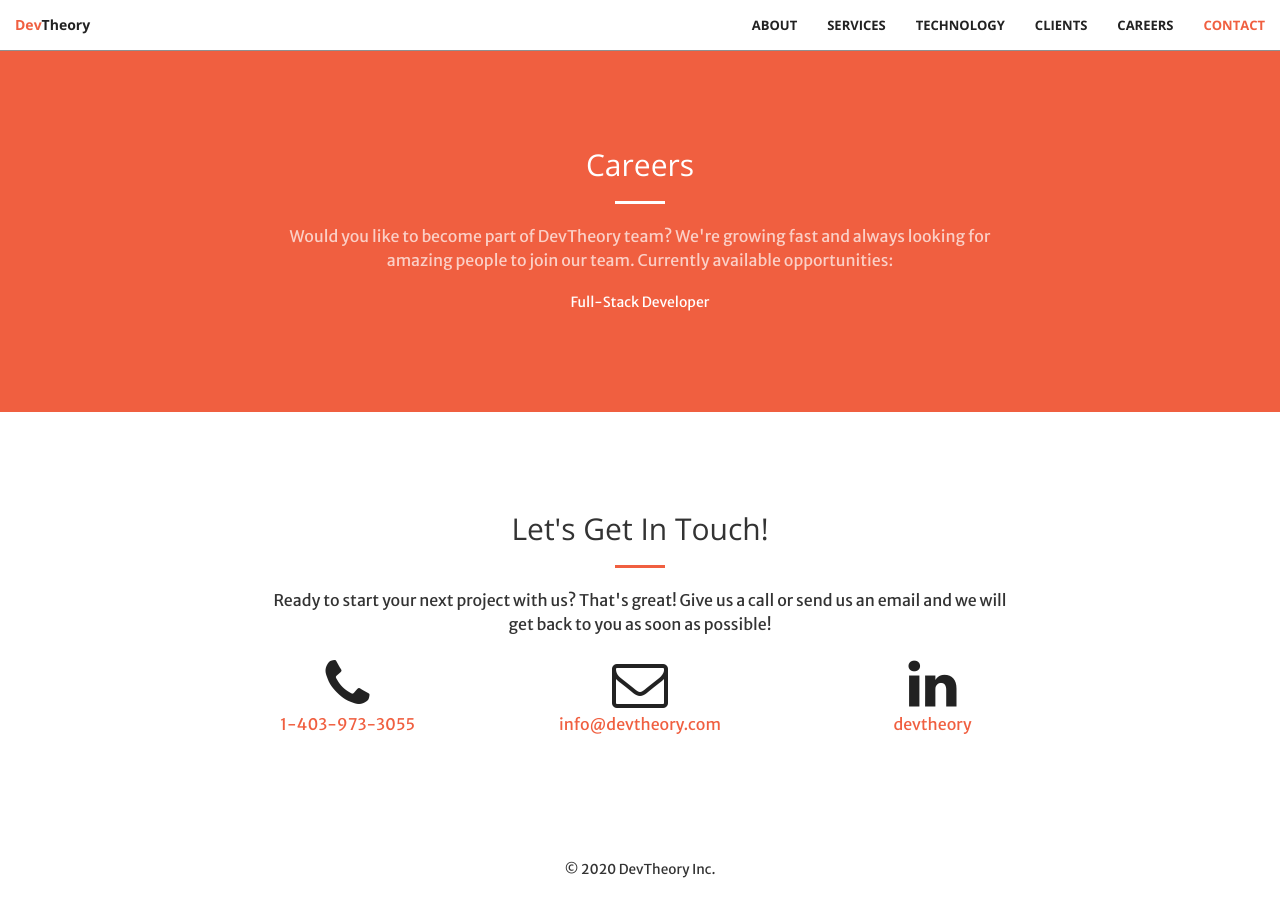
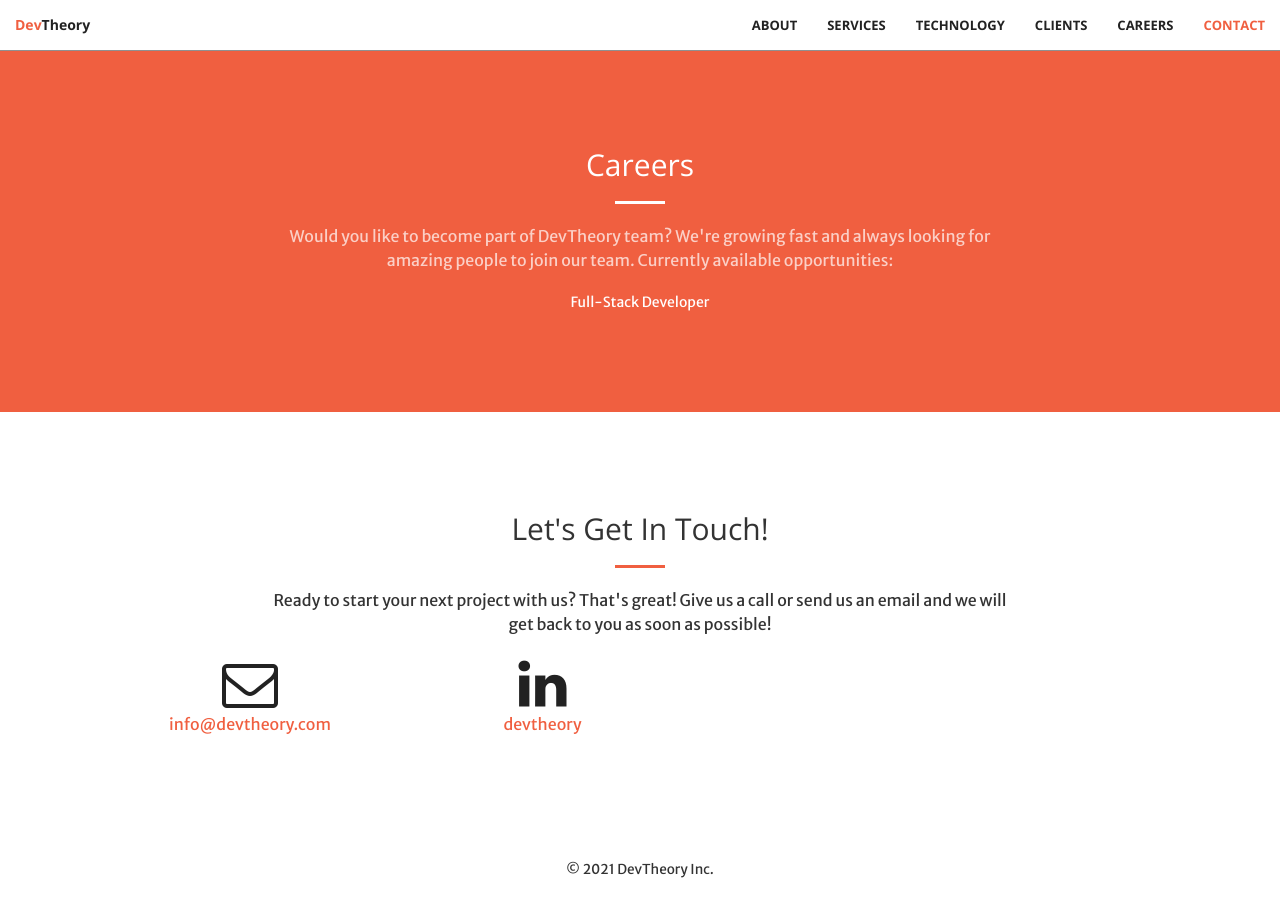
Before and after one commit to dev-theory/dev-theory.github.io, a Jekyll site: the page built from index.html, in a window 1280 px wide and 900 px high, scrolled down 2999 px. Built offline with Jekyll 4.4.1, drawn with Linux system fonts in a browser that asks for light colours.

Commit message:
Remove phone contact

```diff
--- a/_includes/contact.html
+++ b/_includes/contact.html
@@ -5,12 +5,6 @@
         <h2 class="section-heading">Let's Get In Touch!</h2>
         <hr class="primary">
         <p>Ready to start your next project with us? That's great! Give us a call or send us an email and we will get back to you as soon as possible!</p>
-      </div>
-      <div class="col-lg-2 col-lg-offset-2 text-center">
-        <a href="tel:{{ site.phone }}">
-          <i class="fa fa-phone fa-3x wow bounceIn" data-wow-delay=".1s"></i>
-          <p>{{ site.phone }}</p>
-        </a>
       </div>
       <div class="col-lg-2 col-lg-offset-1 text-center">
         <a href="mailto:{{ site.email }}">
--- a/_includes/footer.html
+++ b/_includes/footer.html
@@ -1,7 +1,7 @@
 <section class="footer">
   <div class="row">
     <div class="col-lg-12 text-center m-t-lg m-b-lg">
-      <p><small>© 2020 DevTheory Inc.</small></p>
+      <p><small>© 2021 DevTheory Inc.</small></p>
     </div>
   </div>
 </section>
```
